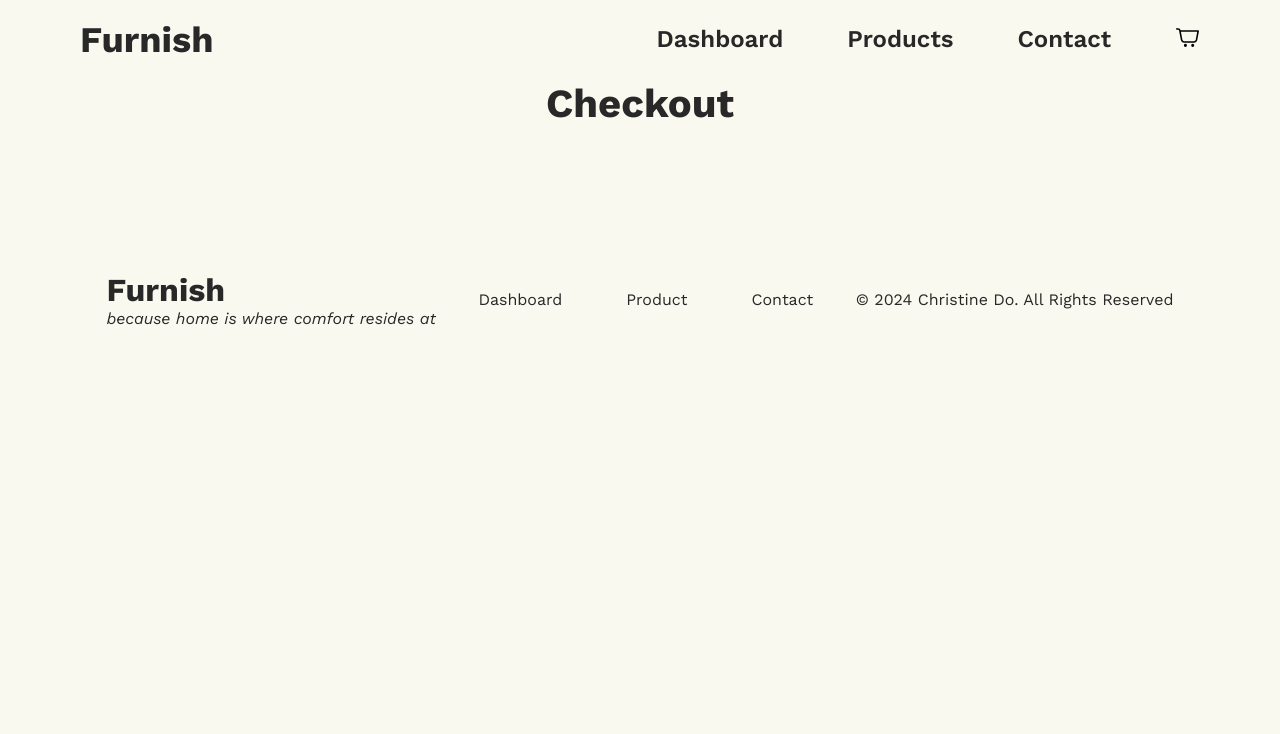
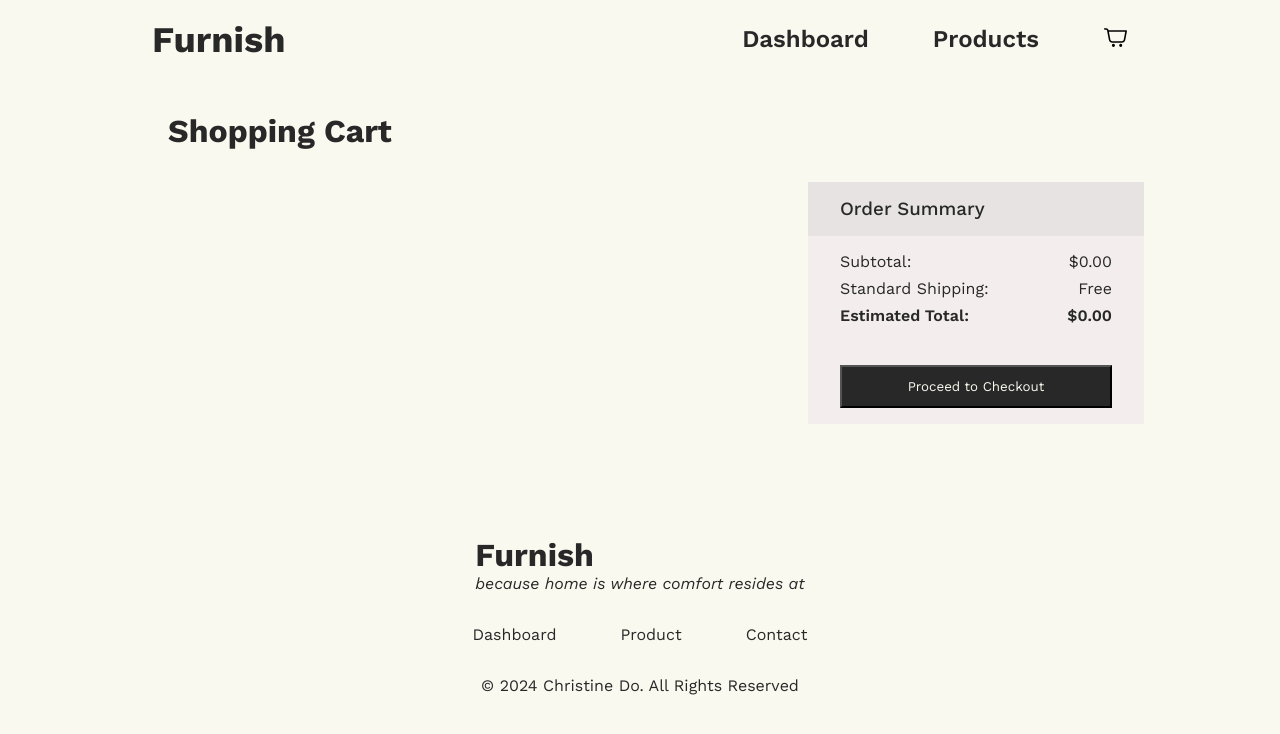
Before and after one commit to thechristinedo/furnish, a React (Vite) app: page /cart in a window 1280 px wide. Shown: the top 734 px of the page. Built offline with nearby package versions, Linux system fonts and the light colour scheme; a web font is replaced by a local one.

Commit message:
added cart barebones

```diff
--- a/src/component/CartCard.tsx
+++ b/src/component/CartCard.tsx
@@ -14,13 +14,14 @@ const CartCard = ({ id, quantity }: CardCardProp) => {
 
   const imgUrl = `../../public/imgs/${product.url}`;
 
-  const { increaseCartQuantity, decreaseCartQuantity } = useShoppingCart();
+  const { increaseCartQuantity, decreaseCartQuantity, removeFromCart } =
+    useShoppingCart();
 
   return (
     <>
       <div className="cartCardContainer">
-        <div className="cartCardImg">
-          <img src={imgUrl} />
+        <div className="cartCardImgContainer">
+          <img className="cartCardImg" src={imgUrl} />
         </div>
 
         <div className="cartCardInfo">
--- a/src/component/Footer.tsx
+++ b/src/component/Footer.tsx
@@ -3,7 +3,7 @@ import { Link } from "react-router-dom";
 const Footer = () => {
   return (
     <footer>
-      <div className="footerContainer">
+      <div className="footerContainer container">
         <div className="footerLeftContainer">
           <div className="footerLogoContainer">
             <h1 className="footerLogo">Furnish</h1>
--- a/src/component/Navbar.tsx
+++ b/src/component/Navbar.tsx
@@ -3,7 +3,7 @@ import { Link } from "react-router-dom";
 const Navbar = () => {
   return (
     <nav>
-      <div className="navContainer">
+      <div className="navContainer container">
         <Link to="/" className="navLogo">
           <h1>Furnish</h1>
         </Link>
@@ -16,11 +16,6 @@ const Navbar = () => {
           <li>
             <Link to="/product" className="navLink">
               Products
-            </Link>
-          </li>
-          <li>
-            <Link to="/contact" className="navLink">
-              Contact
             </Link>
           </li>
           <li>
--- a/src/component/ProductDisplay.tsx
+++ b/src/component/ProductDisplay.tsx
@@ -1,4 +1,4 @@
-import { useEffect } from "react";
+import { useEffect, useState } from "react";
 import { useParams } from "react-router-dom";
 import Navbar from "./Navbar";
 import items from "../data/items.json";
@@ -22,6 +22,10 @@ const ProductDisplay = () => {
 
   const imgUrl = `../../public/imgs/${product.url}`;
   const { increaseCartQuantity } = useShoppingCart();
+
+  const addCartAnimation = function () {
+    console.log("+1");
+  };
 
   useEffect(() => {
     window.scrollTo(0, 0);
@@ -48,10 +52,14 @@ const ProductDisplay = () => {
               <button
                 type="button"
                 className="productAddButton"
-                onClick={() => increaseCartQuantity(product.id)}
+                onClick={(e) => {
+                  increaseCartQuantity(product.id);
+                  addCartAnimation();
+                }}
               >
                 Add to Cart
               </button>
+              <span className="productAddButtonIcon">+1</span>
             </div>
           </div>
         </div>
--- a/src/component/ShoppingCart.tsx
+++ b/src/component/ShoppingCart.tsx
@@ -3,9 +3,6 @@ import CartCard from "./CartCard";
 
 const ShoppingCart = () => {
   const { cartItems } = useShoppingCart();
-  console.log(cartItems);
-
-  cartItems.forEach((item) => console.log(item.id, item.quantity));
 
   return (
     <>
--- a/src/index.css
+++ b/src/index.css
@@ -3,7 +3,9 @@
 :root {
   --primary-color: 40, 40, 40;
   --background-color: 249, 249, 239;
+  --background-dark-color: rgb(231, 227, 227);
   --accent-color: 240, 170, 70;
+  --accent-dark-color: 240, 150, 40;
   /* --accent-color: 233, 190, 95; */
 }
 
@@ -28,7 +30,6 @@ nav {
   display: flex;
   justify-content: center;
   width: 100%;
-  padding: 0 4rem;
   background-color: rgb(var(--background-color));
 }
 
@@ -439,9 +440,32 @@ body {
   font-style: italic;
 }
 
+.productButtonContainer {
+  display: flex;
+  align-items: center;
+  position: relative;
+  width: fit-content;
+}
+
+.productAddButton {
+  transition: 0.3s;
+}
+
 .productAddButton:hover {
-  transition: 0.3s;
-  background: rgb(240, 150, 40);
+  background: rgb(var(--accent-dark-color));
+}
+
+.productAddButtonIcon {
+  position: absolute;
+  left: 110%;
+  opacity: 0;
+  color: rgb(var(--accent-dark-color));
+  transition: 0.15s;
+}
+
+.productAddButton:active + .productAddButtonIcon {
+  opacity: 100%;
+  transform: scale(2);
 }
 
 /******************************************************************/
@@ -461,22 +485,77 @@ body {
 
 /******************************************************************/
 
+.cartPageTextContainer {
+  padding: 2rem;
+}
+
+.cartPageTitle {
+  font-size: 2rem;
+}
+
+.cartPageContentContainer {
+  display: grid;
+  grid-template-columns: 2fr 1fr;
+}
+
+.cartPageCheckoutContainer {
+  display: flex;
+  flex-direction: column;
+}
+
+.cartPageCheckoutContainer h3 {
+  padding: 1rem 2rem;
+  /* background-color: rgb(var(--background-dark-color)); */
+  background-color: var(--background-dark-color);
+  font-weight: 500;
+}
+
+.cartPageSummary {
+  background-color: rgb(243, 237, 237);
+  display: flex;
+  flex-direction: column;
+  gap: 0.5rem;
+  padding: 1rem 2rem;
+}
+
+.cartPageSection {
+  display: flex;
+  justify-content: space-between;
+}
+
+.cartPageSection:last-of-type {
+  margin-bottom: 2rem;
+}
+
+.cartPageCheckoutButton {
+  padding: 0.75rem 1.5rem;
+  background-color: rgb(var(--primary-color));
+  color: rgb(var(--background-color));
+
+  cursor: pointer;
+}
+
 .shoppingCartContainer {
   display: flex;
   flex-direction: column;
   gap: 2rem;
+  /* padding: 2rem; */
+  /* border-radius: 1.5rem; */
 }
 
+/******************************************************************/
+
 .cartCardContainer {
+  background: rgb(var(--background-color));
+
   display: flex;
   gap: 2rem;
-  height: 15rem;
+  height: 300px;
 }
 
-.cartCardImg img {
-  max-width: 100%;
-  max-height: 100%;
-  display: block;
+.cartCardImg {
+  width: auto;
+  height: 100%;
 }
 
 .cartCardInfo {
@@ -518,3 +597,64 @@ body {
   border-radius: 0 20px 20px 0;
   padding-right: 0.75rem;
 }
+
+/************************************************************************/
+
+.container {
+  max-width: 1536px;
+  margin-left: auto;
+  margin-right: auto;
+  padding-left: 0.5rem;
+  padding-right: 0.5rem;
+}
+
+/* 2xl */
+@media (max-width: 1536px) {
+  .container {
+    max-width: 1280px;
+  }
+}
+
+/* xl */
+@media (max-width: 1280px) {
+  .container {
+    max-width: 1024px;
+  }
+
+  .footerContainer {
+    flex-direction: column;
+    gap: 2rem;
+  }
+}
+
+/* lg */
+@media (max-width: 1024px) {
+  .container {
+    max-width: 768px;
+  }
+}
+
+/* md */
+@media (max-width: 768px) {
+  .container {
+    max-width: 640px;
+  }
+
+  .navList {
+    display: none;
+  }
+}
+
+/* sm */
+@media (max-width: 640px) {
+  .container {
+    max-width: 475px;
+  }
+}
+
+/* xs */
+@media (max-width: 475px) {
+  .container {
+    width: 100%;
+  }
+}
--- a/src/pages/CartPage.tsx
+++ b/src/pages/CartPage.tsx
@@ -1,16 +1,58 @@
 import Footer from "../component/Footer";
 import Navbar from "../component/Navbar";
 import ShoppingCart from "../component/ShoppingCart";
+import { useShoppingCart } from "../context/ShoppingCartProvider";
+import items from "../data/items.json";
 
 const CartPage = () => {
+  const { items: products } = items;
+  const { cartItems } = useShoppingCart();
+
+  const total = (
+    Math.floor(
+      cartItems.reduce((total, cartItem) => {
+        const item = products.find((product) => product.id === cartItem.id);
+        if (item == null) return 0;
+        return total + (+item.price || 0) * cartItem.quantity;
+      }, 0) * 100
+    ) / 100
+  ).toFixed(2);
   return (
     <>
       <Navbar />
 
       <section className="cartPage">
-        <div className="cartContainer">
-          <h1 className="cartTitle">Checkout</h1>
-          <ShoppingCart />
+        <div className="cartPageContainer container">
+          <div className="cartPageTextContainer">
+            <h2 className="cartPageTitle">Shopping Cart</h2>
+          </div>
+
+          <div className="cartPageContentContainer">
+            <div className="cartPageItemsContainer">
+              <ShoppingCart />
+            </div>
+            <div className="cartPageCheckoutContainer">
+              {/* checkout */}
+              <h3>Order Summary</h3>
+              <div className="cartPageSummary">
+                <div className="cartPageSection">
+                  <p>Subtotal:</p>
+                  <p>${total}</p>
+                </div>
+                <div className="cartPageSection">
+                  <p>Standard Shipping:</p>
+                  <p>Free</p>
+                </div>
+                <div className="cartPageSection" style={{ fontWeight: "600" }}>
+                  <p>Estimated Total:</p>
+                  <p>${total}</p>
+                </div>
+                <button className="cartPageCheckoutButton" type="button">
+                  Proceed to Checkout
+                </button>
+              </div>
+            </div>
+          </div>
         </div>
       </section>
 
--- a/src/pages/Contact.tsx
+++ /dev/null
@@ -1,13 +0,0 @@
-import Navbar from "../component/Navbar";
-
-const Contact = () => {
-  return (
-    <>
-      <Navbar />
-
-      <div>Contact</div>
-    </>
-  );
-};
-
-export default Contact;
--- a/src/pages/HomePage.tsx
+++ b/src/pages/HomePage.tsx
@@ -50,9 +50,9 @@ const HomePage = () => {
           <h2>Some of our delicately crafted works</h2>
         </div>
         <div className="homeProductsContainer">
-          {products.map((product) => (
+          {/* {products.map((product) => (
             <ProductCard key={product.id} {...product} />
-          ))}
+          ))} */}
         </div>
       </section>
 
--- a/src/pages/ProductPage.tsx
+++ b/src/pages/ProductPage.tsx
@@ -36,7 +36,7 @@ const ProductPage = () => {
       <Navbar />
 
       <section className="productPage">
-        <div className="productPageContainer">
+        <div className="productPageContainer container">
           <div className="productPageSearch">
             <input
               className="productPageInput"
@@ -74,7 +74,12 @@ const ProductPage = () => {
                         .toLowerCase()
                         .includes(searchInput.toLowerCase())
                     ) {
-                      return <ProductCard {...filteredProduct} />;
+                      return (
+                        <ProductCard
+                          key={filteredProduct.name}
+                          {...filteredProduct}
+                        />
+                      );
                     }
                   })
               : products.map((product) => {
@@ -83,7 +88,7 @@ const ProductPage = () => {
                       .toLowerCase()
                       .includes(searchInput.toLowerCase())
                   ) {
-                    return <ProductCard {...product} />;
+                    return <ProductCard key={product.name} {...product} />;
                   }
                 })}
           </div>
--- a/src/router.tsx
+++ b/src/router.tsx
@@ -4,7 +4,6 @@ import HomePage from "./pages/HomePage";
 import ProductPage from "./pages/ProductPage";
 import Dashboard from "./pages/Dashboard";
 import ErrorPage from "./pages/ErrorPage";
-import Contact from "./pages/Contact";
 import ProductDisplay from "./component/ProductDisplay";
 import CartPage from "./pages/CartPage";
 
@@ -27,10 +26,6 @@ export const router = createBrowserRouter([
     element: <ProductDisplay />,
   },
   {
-    path: "/contact",
-    element: <Contact />,
-  },
-  {
     path: "/cart",
     element: <CartPage />,
   },
```
